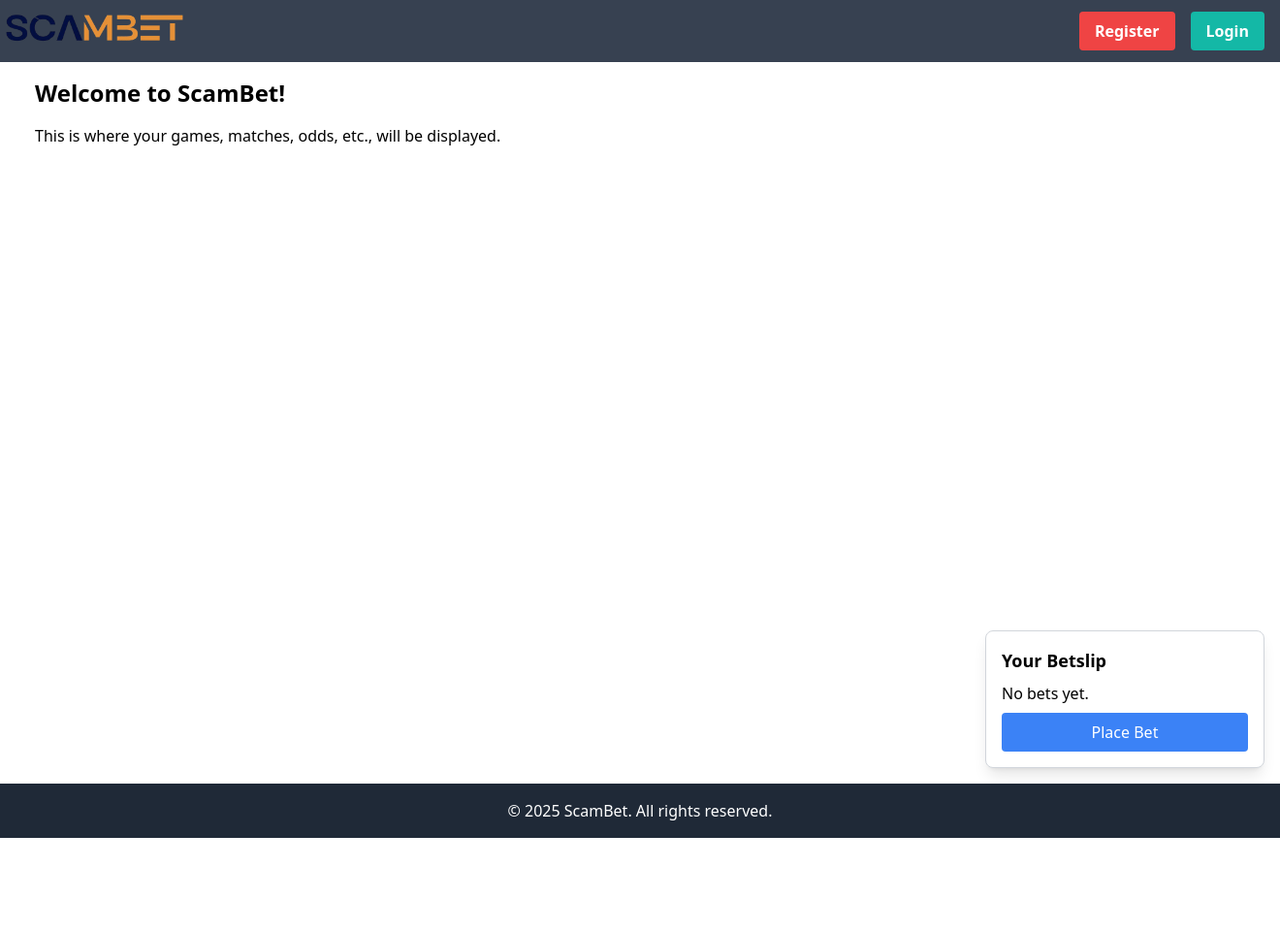
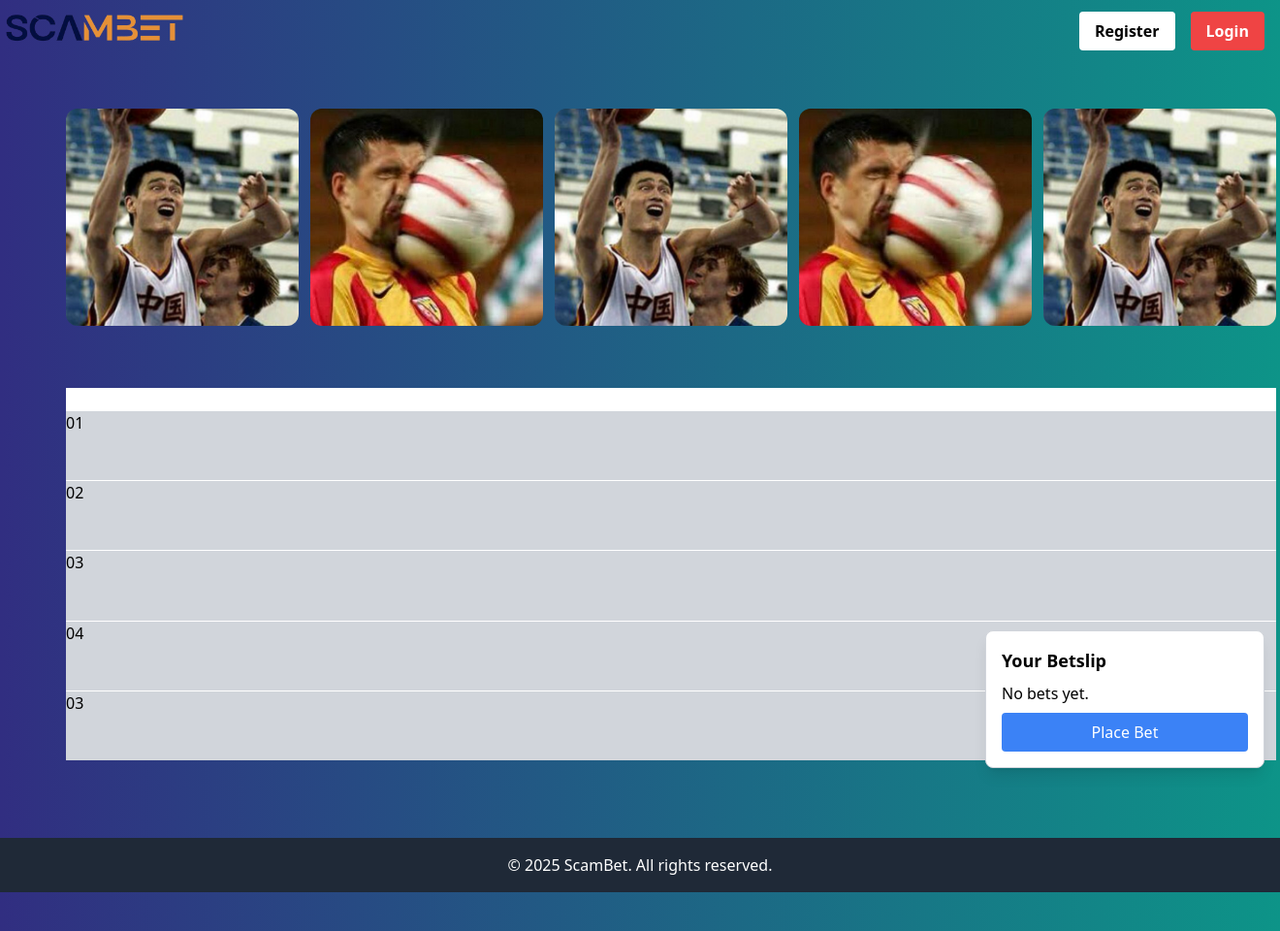
Before and after one commit to alexprsk/Scambet, a FastAPI app: page / in a window 1320 px wide. Shown: the whole page at 97% size. Before the commit the page ends 864 px from the top, so only its background shows below. Run offline with FastAPI, Linux system fonts and the light colour scheme; some libraries are stand-ins or nearby versions.

Commit message:
added some frontend html

```diff
--- a/templates/home.html
+++ b/templates/home.html
@@ -8,8 +8,10 @@
   <title>ScamBet</title>
   <link rel="icon" href="static/favicon.ico" type="image/x-icon">
 </head>
-<body>
-  <nav class="bg-gray-700">
+
+<body class="bg-gradient-to-r from-indigo-900 to-teal-600">
+
+  <nav class="bg-gradient-to-r from-indigo-900 to-teal-600">
     <div class="relative flex h-16 items-center justify-between">
       <div class="absolute inset-y-0 left-0 flex items-center sm:hidden">
         <!-- Mobile menu button-->
@@ -42,13 +44,13 @@
         <button type="button" id="userAuthenticatedBalance" class="hidden bg-transparent hover:bg-transparent text-white py-2 px-4 rounded transition duration-300">
           <p>0.00</p>
         </button>
-        <button type="button" id="registerBtn" class="bg-red-500 hover:bg-red-700 text-white font-bold py-2 px-4 rounded transition duration-300">
+        <button type="button" id="registerBtn" class="bg-white hover:bg-gray-300 text-black font-bold py-2 px-4 rounded transition duration-300">
           Register
         </button>
-        <button type="button" id="loginBtn" class="bg-teal-500 hover:bg-teal-700 text-white font-bold py-2 px-4 rounded transition duration-300">
+        <button type="button" id="loginBtn" class="bg-red-500 hover:bg-red-700 text-white font-bold py-2 px-4 rounded transition duration-300">
           Login
         </button>
-        <button type="button" id="logoutBtn" class="hidden bg-teal-500 hover:bg-teal-700 text-white font-bold py-2 px-4 rounded transition duration-300">
+        <button type="button" id="logoutBtn" class="hidden bg-red-500 hover:bg-red-700 text-white font-bold py-2 px-4 rounded transition duration-300">
           Logout
         </button>
       </div>
@@ -59,11 +61,38 @@
   <div class="relative min-h-screen flex flex-col">
 
     <!-- Main Content Area -->
-    <main class="flex-1 container mx-auto px-4 mt-4">
+    <div class="flex-1 container mx-auto px-4 mt-4 w-full">
       <!-- Your main page content will go here -->
-      <h1 class="text-2xl font-bold mb-4">Welcome to ScamBet!</h1>
-      <p>This is where your games, matches, odds, etc., will be displayed.</p>
-    </main>
+      <div class="flex flex-col">
+        <!-- Carousel -->
+        <div class="carousel_card w-full m-8 h-56 flex flex-row rounded-xl">
+          <div class="flex-1">
+            <img src="static/ming.png" class="w-full h-full object-cover rounded-xl"></div>
+          <div class="flex-1 ml-3"><img src="static/image_400x400.jpg" class="w-full h-full object-cover rounded-xl"></div>
+          <div class="flex-1 ml-3"> <img src="static/ming.png" class="w-full h-full object-cover rounded-xl"></div>
+          <div class="flex-1 ml-3"> <img src="static/image_400x400.jpg" class="w-full h-full object-cover rounded-xl"></div>
+          <div class="flex-1 ml-3"> <img src="static/ming.png" class="w-full h-full object-cover rounded-xl"></div>
+
+
+        </div>
+          <!-- Markets Container -->
+        <div>
+          <div class="markets container w-full rounded-xl">
+            <div class="markets_card m-8 h-96 flex flex-col bg-gray-300  bg-white w-full">
+              <p class="text-white rounded-md"><strong>Markets</strong></p>
+              <div class="flex-1 bg-gray-300 mb-px ">01</div>
+              <div class="flex-1 bg-gray-300 mb-px">02</div>
+              <div class="flex-1 bg-gray-300 mb-px">03</div>
+              <div class="flex-1 bg-gray-300 mb-px">04</div>
+              <div class="flex-1 bg-gray-300">03</div>
+            </div>
+          </div>
+          </div>
+        </div>
+
+      </div>
+
+    </div>
 
     <!-- Footer -->
     <footer class="bg-gray-800 text-white text-center p-4">
```
Also changed, not shown: static/image_400x400.jpg (added), static/ming.png (added).
